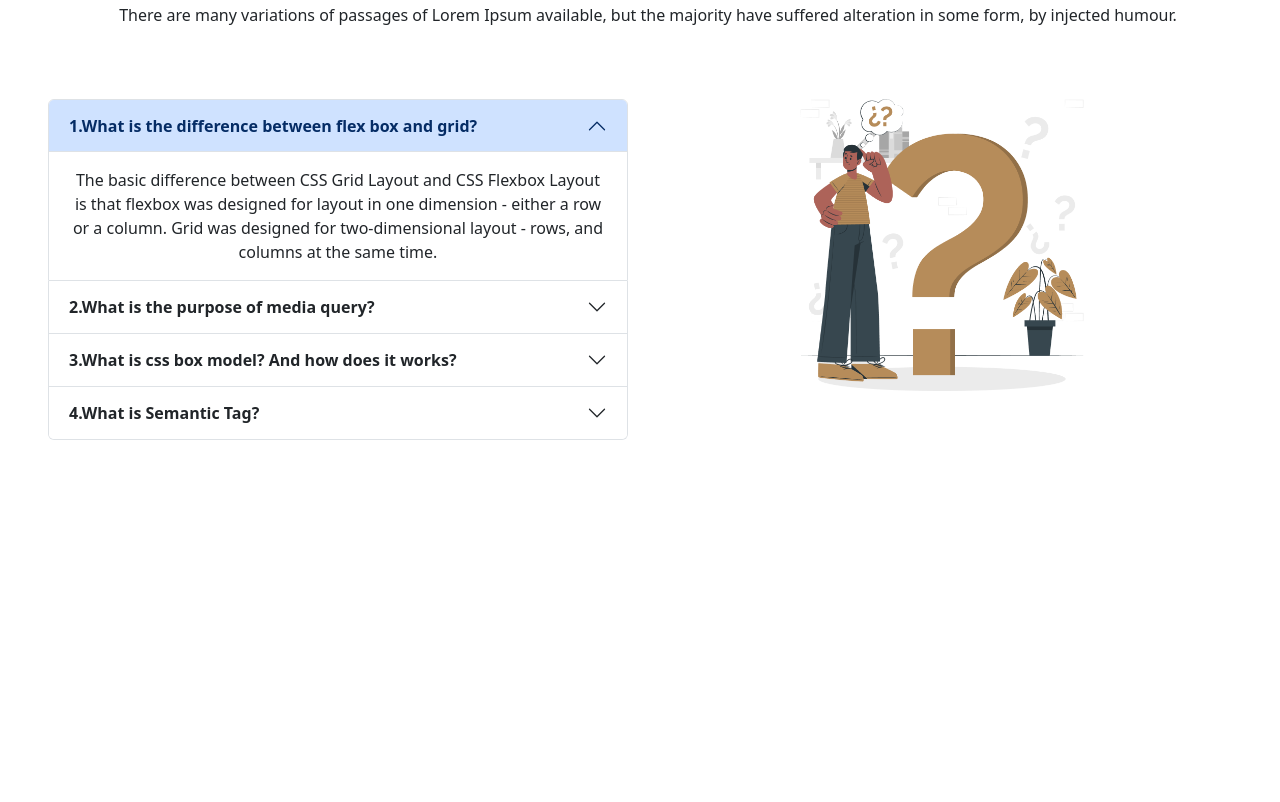
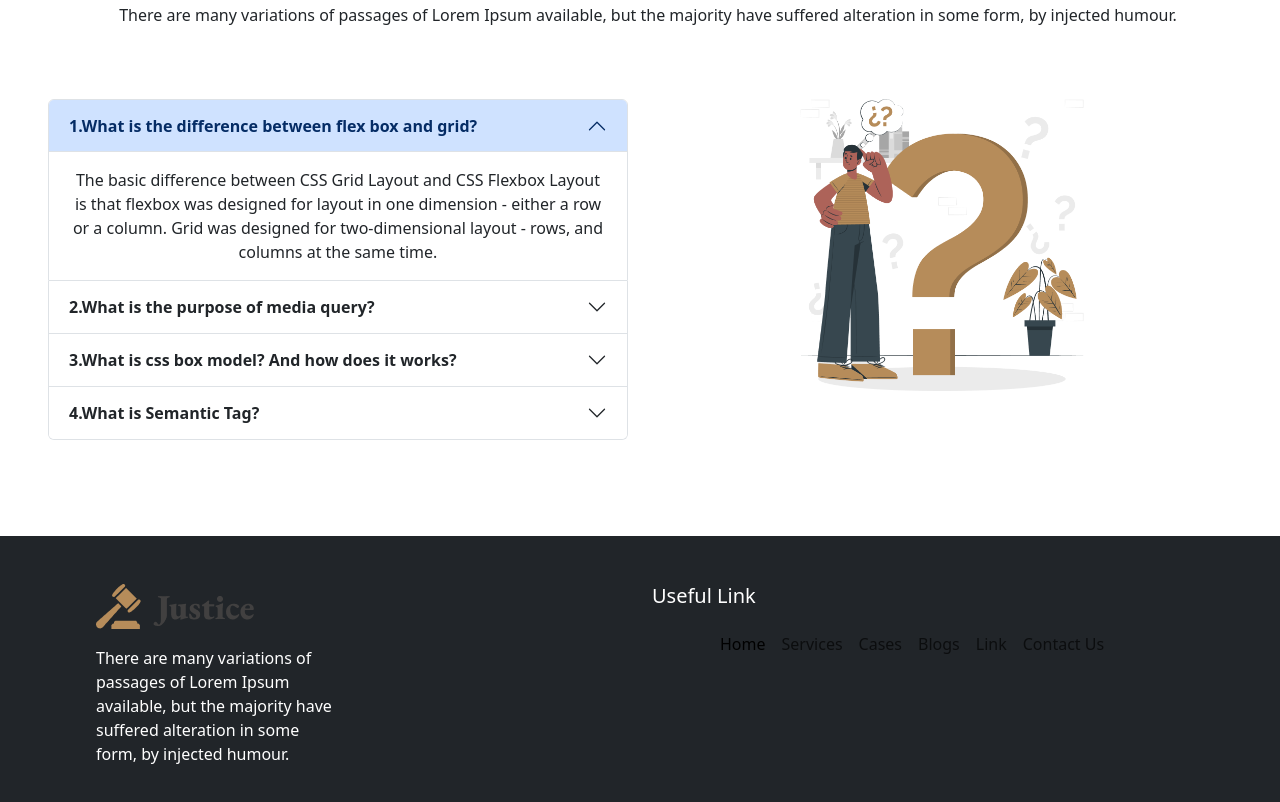
Before and after one commit to ck-joyee/legal-house, a plain HTML site: page index.html in a window 1280 px wide. Shown: the part 2515-3317 px from the top of the page. Before the commit the page ends 3003 px from the top, so only its background shows below. Drawn offline with nearby package versions, Linux system fonts and the light colour scheme.

Commit message:
footer unfinished

```diff
--- a/index.html
+++ b/index.html
@@ -210,18 +210,55 @@
                         <img class="w-50" src="images/faq.png" alt="">
                     </div>
                 </div>
-
         </section>
 
-    </main>
     <!-- Footer -->
-    <footer>
+    <footer class="mt-5 text-bg-dark p-5" >
+        <div class="row row-cols-2 row-cols-md-2">
+            <div class="col">
+                <img class="ps-5" src="images/logo2.png" alt="">
+                <p class="w-50 ps-5 mt-3">There are many variations of passages of Lorem Ipsum available, but the majority have suffered alteration in some form, by injected humour.</p>
+            </div>
+            <div class="col">
+              <h5 class="">Useful Link</h5>
+              <nav class="navbar navbar-expand-lg d-flex">
+                <div class="container-fluid">
+                  <button class="navbar-toggler" type="button" data-bs-toggle="collapse" data-bs-target="#navbarSupportedContent" aria-controls="navbarSupportedContent" aria-expanded="false" aria-label="Toggle navigation">
+                    <span class="navbar-toggler-icon"></span>
+                  </button>
+                  <div class="collapse navbar-collapse" id="navbarSupportedContent">
+                    <ul class="navbar-nav ms-5 me-auto mb-2 mb-lg-0">
+                      <li class="nav-item">
+                        <a class="nav-link active" aria-current="page" href="#">Home</a>
+                      </li>
+                      <li class="nav-item ">
+                        <a class="nav-link" href="#">Services</a>
+                      </li>
+                      <li class="nav-item">
+                        <a class="nav-link" href="#">Cases</a>
+                      </li>
+                      <li class="nav-item">
+                        <a class="nav-link" href="#">Blogs</a>
+                      </li>
+                      <li class="nav-item">
+                        <a class="nav-link" href="#">Link</a>
+                      </li>
+                      <li class="nav-item">
+                        <a class="nav-link" href="#">Contact Us</a>
+                      </li>
+                    </ul>
+                  </div>
+                </div>
+              </nav>
+            </div>
+
+        </div>
 
 
     </footer>
+ </main>
 
-
-
+<!-- Bootstap -->
 <script src="https://cdn.jsdelivr.net/npm/bootstrap@5.3.0-alpha1/dist/js/bootstrap.bundle.min.js" integrity="sha384-w76AqPfDkMBDXo30jS1Sgez6pr3x5MlQ1ZAGC+nuZB+EYdgRZgiwxhTBTkF7CXvN" crossorigin="anonymous"></script>
 </body>
 </html>
```
